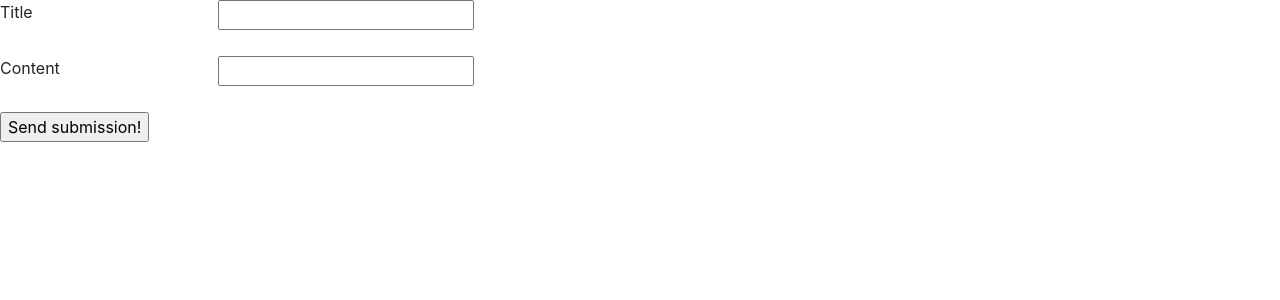
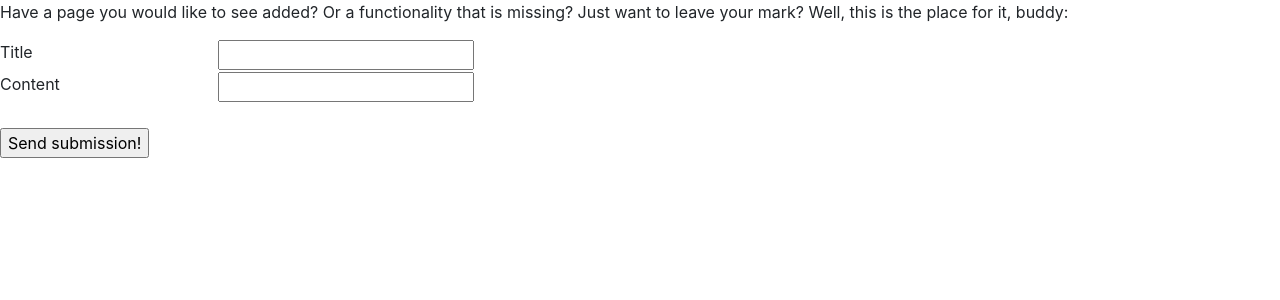
Before and after one commit to GreyProgramming/SFIA2, a Flask app: page /post in a window 1280 px wide. Shown: the part 40-340 px from the top of the page. Run offline with Flask 2, Linux system fonts and the light colour scheme; the visitor is signed in with stand-in values (Sample User, id 1); some libraries are stand-ins or nearby versions.

Commit message:
removed a <br> tag for aesthetics

```diff
--- a/application/templates/post.html
+++ b/application/templates/post.html
@@ -1,5 +1,6 @@
 {% extends "layout.html" %}
 {% block body_content %}
+<p>Have a page you would like to see added? Or a functionality that is missing? Just want to leave your mark? Well, this is the place for it, buddy:</p>
 <div class="form">
 	<form method="POST"
 	action="">
@@ -15,7 +16,6 @@
                                 {% endfor %}
                         </div>
                 {% endif %}
-		<br>
                 <div class="row">
                         <div class="col-sm-2">{{ form.content.label }}</div>
 			<div class="col-sm-10">{{ form.content }}</div>
```
